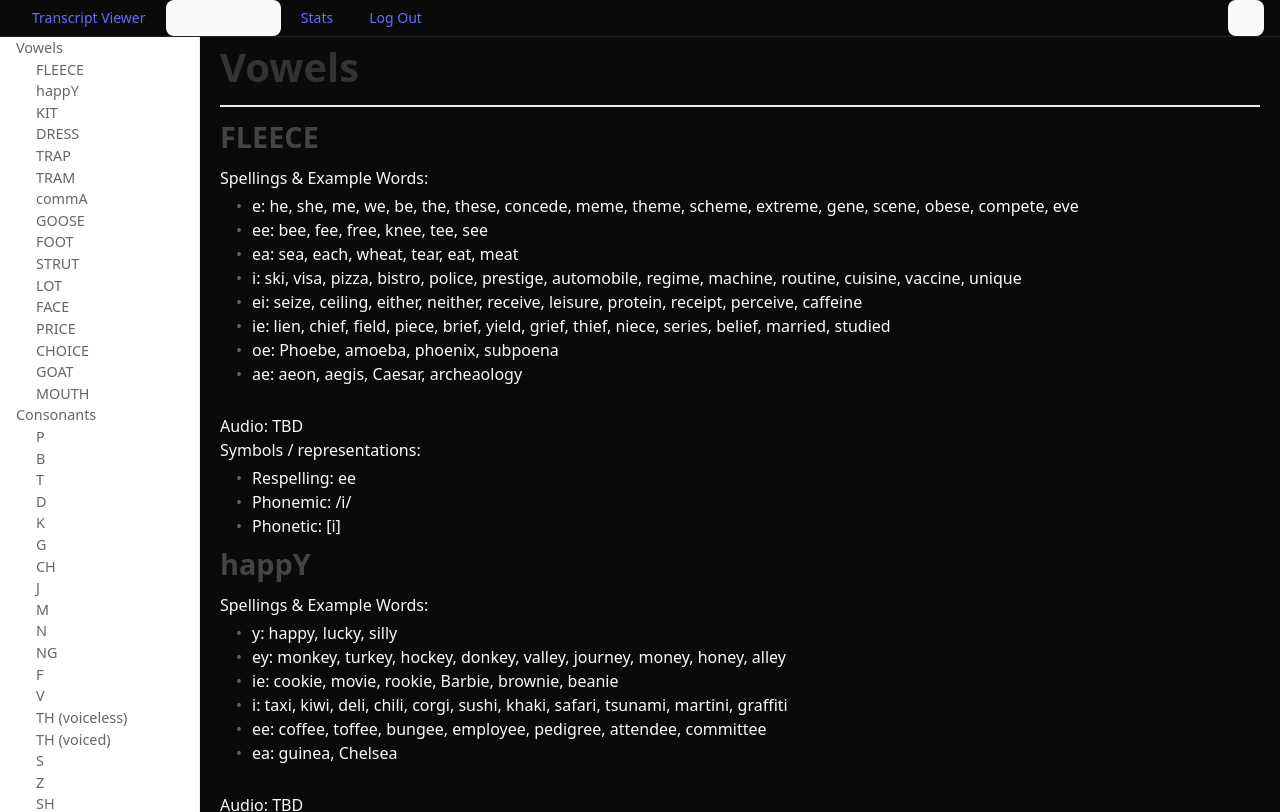
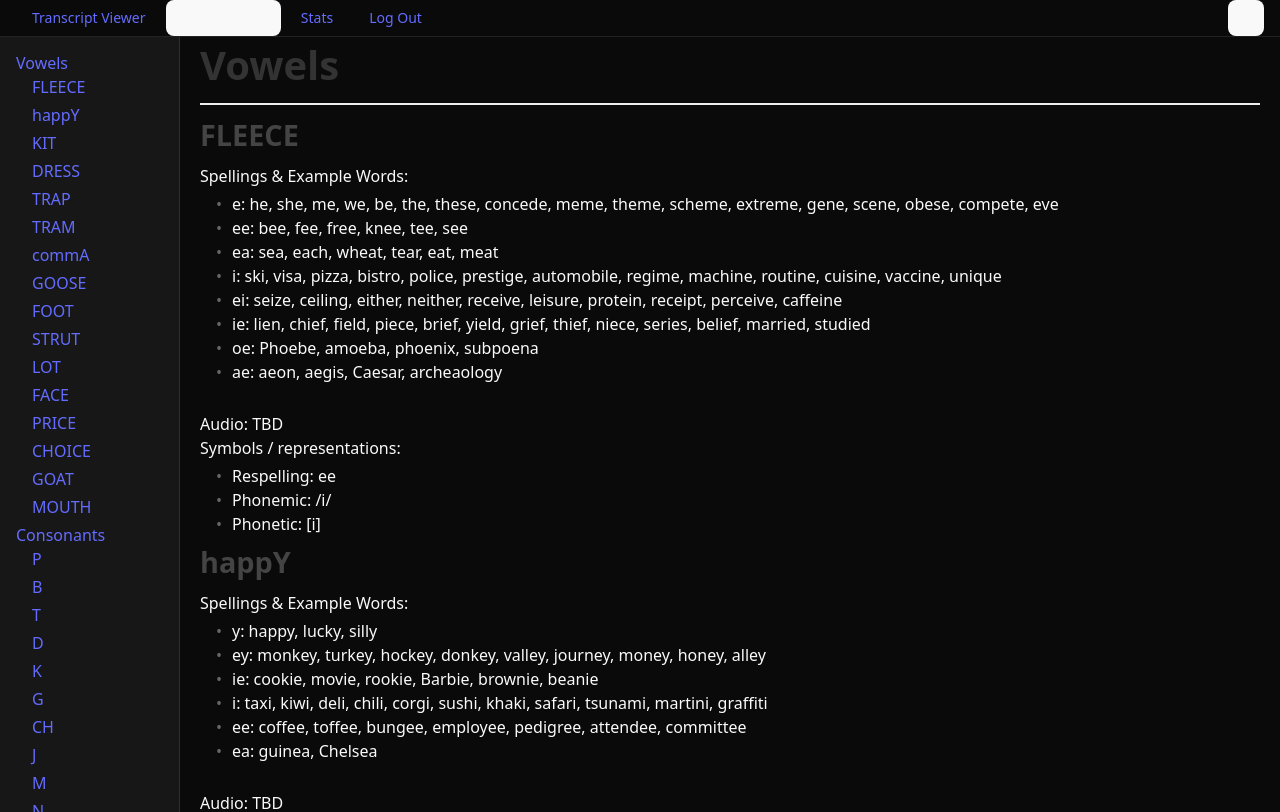
Before and after one commit to SimpleAmericanAccent/saa-app-web, a React (Vite) app in the folder web/frontend/: page /home2 in a window 1280 px wide. Built offline with nearby package versions, Linux system fonts and the light colour scheme; no server answers.

Commit message:
update wls page styling for dark mode

```diff
--- a/web/frontend/src/pages/Home1.jsx
+++ b/web/frontend/src/pages/Home1.jsx
@@ -202,7 +202,7 @@ export default function Home1() {
       <div>
         <div className="fixed top-0 left-0 w-full h-[230px] min-h-[100px] bg-background p-4 z-10">
           <div className="max-w-[450px]">
-            <h1 className="text-2xl font-semibold mb-4 mt-3">
+            <h1 className="text-2xl font-semibold mb-2 mt-6">
               Transcript Viewer
             </h1>
             <div className="flex items-center gap-2 mb-2">
--- a/web/frontend/src/pages/Home2.jsx
+++ b/web/frontend/src/pages/Home2.jsx
@@ -46,11 +46,11 @@ export default function Home2() {
     }
   };
   return (
-    <div className="wls-page">
+    <div className="bg-background fixed top-[35px]">
       <div className="wls-container">
         {/* Side Navigation */}
-        <div className="wls-sidenav">
-          <ul>
+        <div className="w-[180px] h-screen sticky top-0 overflow-y-auto border-r bg-card p-4">
+          <ul className="space-y-1">
             {headings.map((h1) => (
               <li key={h1.id}>
                 <a
@@ -62,7 +62,7 @@ export default function Home2() {
                 >
                   {h1.text}
                 </a>
-                <ul>
+                <ul className="ml-4 space-y-1">
                   {h1.h2s.map((h2) => (
                     <li key={h2.id}>
                       <a
```
